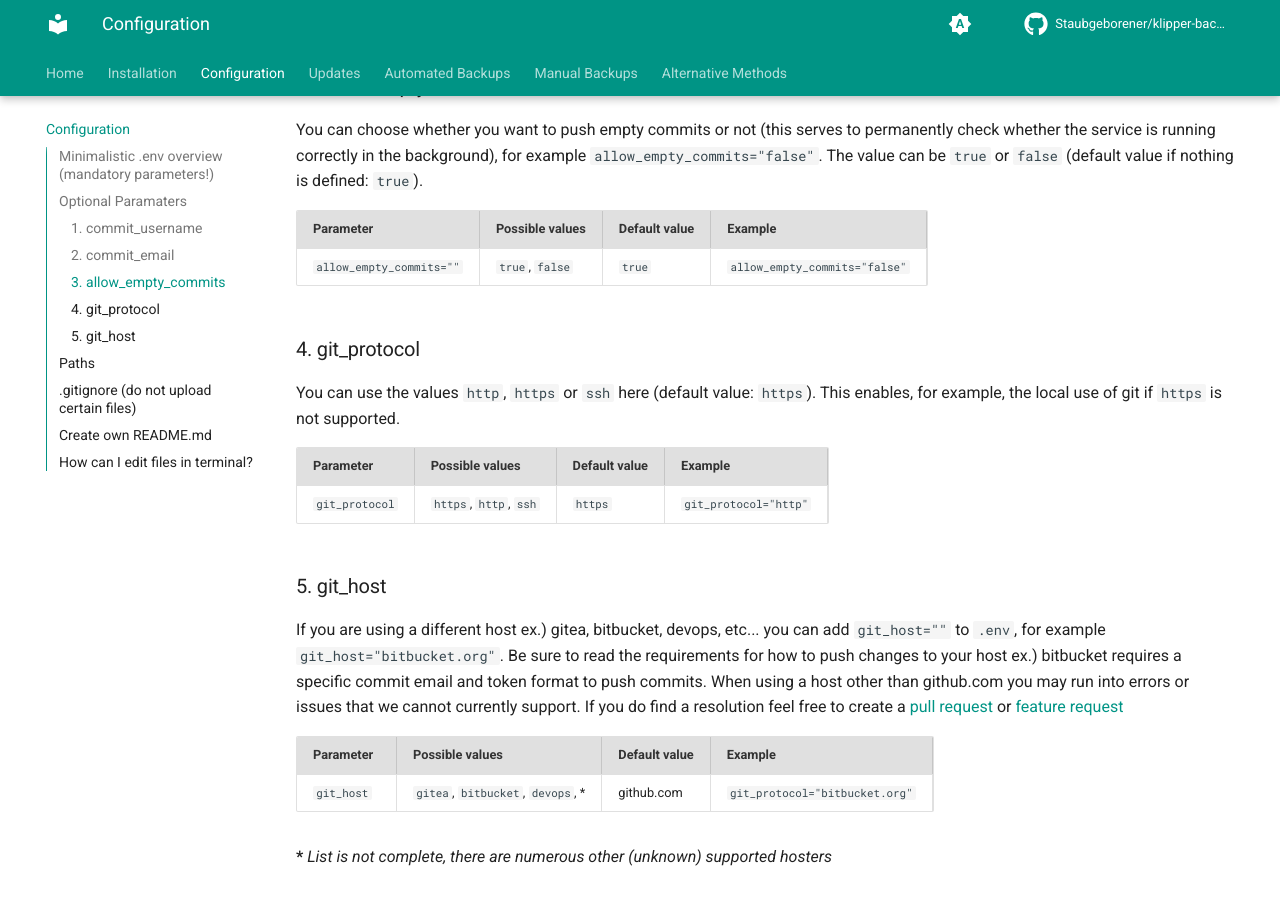
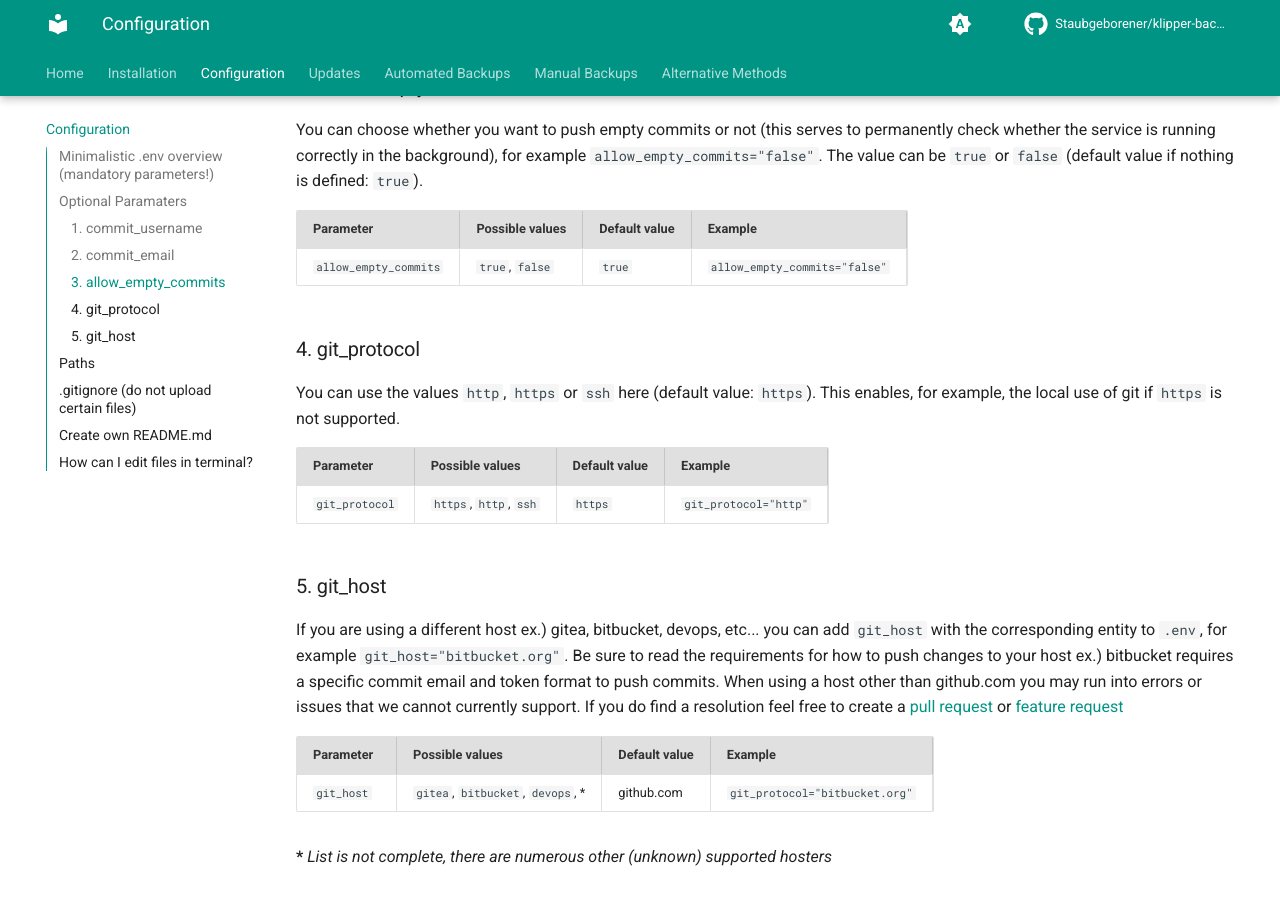
Before and after one commit to Staubgeborener/Klipper-Backup, an MkDocs documentation site: the page built from docs/configuration.md, in a window 1280 px wide and 900 px high, scrolled down 1111 px. Built offline with MkDocs 1.6.1 and Material for MkDocs 9.7.7, drawn with Linux system fonts in a browser that asks for light colours; comment, search, counter and statistics services are not loaded.

Commit message:
Update configuration.md

```diff
--- a/docs/configuration.md
+++ b/docs/configuration.md
@@ -30,7 +30,7 @@ You can choose whether you want to push empty commits or not (this serves to per
 
 | Parameter                | Possible values | Default value | Example                       |
 | ------------------------ | --------------- |---------------|------------------------------ |
-| `allow_empty_commits=""` | `true`, `false` | `true `       | `allow_empty_commits="false"` |
+| `allow_empty_commits` | `true`, `false` | `true `       | `allow_empty_commits="false"` |
 
 ### 4. git_protocol
 You can use the values `http`, `https` or `ssh` here (default value: `https`). This enables, for example, the local use of git if `https` is not supported.
@@ -40,7 +40,7 @@ You can use the values `http`, `https` or `ssh` here (default value: `https`). T
 | `git_protocol` | `https`, `http`, `ssh` | `https`       | `git_protocol="http"` |
 
 ### 5. git_host
-If you are using a different host ex.) gitea, bitbucket, devops, etc... you can add `git_host=""` to `.env`, for example `git_host="bitbucket.org"`. Be sure to read the requirements for how to push changes to your host ex.) bitbucket requires a specific commit email and token format to push commits. When using a host other than github.com you may run into errors or issues that we cannot currently support. If you do find a resolution feel free to create a [pull request](https://github.com/Staubgeborener/klipper-backup/pulls){:target="_blank"} or [feature request](https://github.com/Staubgeborener/klipper-backup/issues/new?assignees=&labels=feature+request&projects=&template=feature_request.yml){:target="_blank"}
+If you are using a different host ex.) gitea, bitbucket, devops, etc... you can add `git_host` with the corresponding entity to `.env`, for example `git_host="bitbucket.org"`. Be sure to read the requirements for how to push changes to your host ex.) bitbucket requires a specific commit email and token format to push commits. When using a host other than github.com you may run into errors or issues that we cannot currently support. If you do find a resolution feel free to create a [pull request](https://github.com/Staubgeborener/klipper-backup/pulls){:target="_blank"} or [feature request](https://github.com/Staubgeborener/klipper-backup/issues/new?assignees=&labels=feature+request&projects=&template=feature_request.yml){:target="_blank"}
 
 | Parameter  | Possible values                   | Default value | Example                       |
 | -----------| ----------------------------------|---------------|------------------------------ |
```
